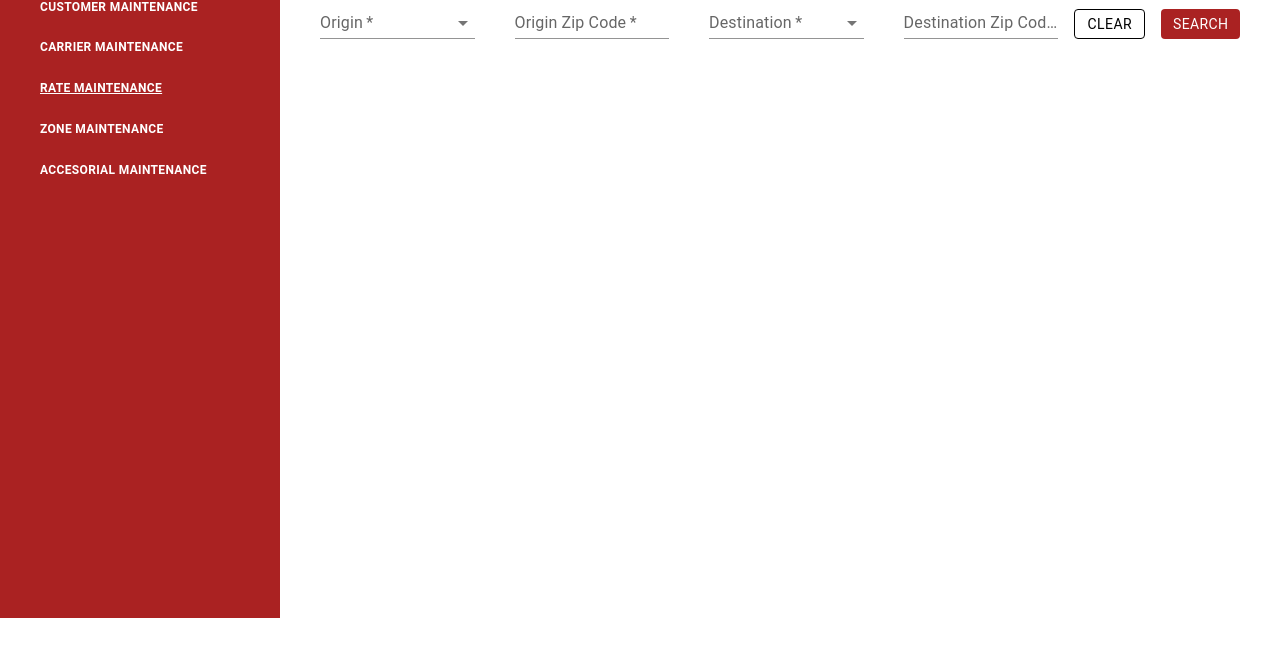
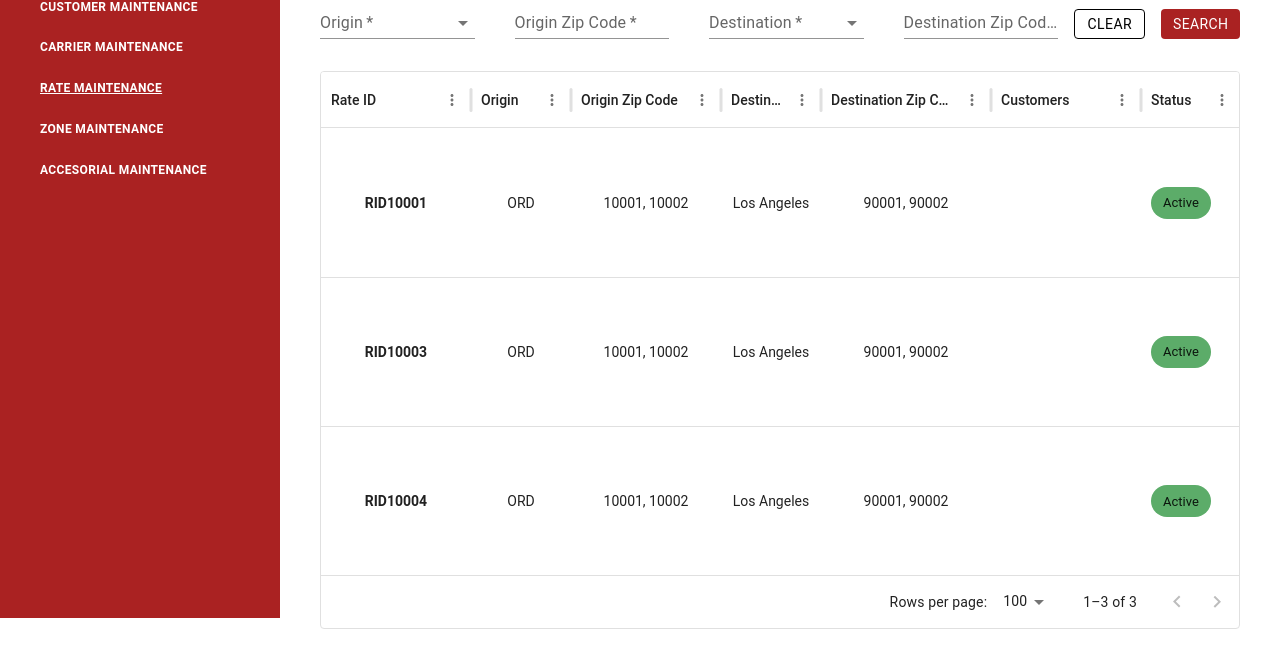
Before and after one commit to RM-Trucking/RM-Trucking, a React (Vite) app in the folder frontend/: page /app/maintenance/rate-maintenance in a window 1280 px wide. Shown: the part 241-908 px from the top of the page. Before the commit the page ends 800 px from the top, so only its background shows below. Built offline with nearby package versions, Linux system fonts and the light colour scheme.

Commit message:
added checkbox on rate table

```diff
--- a/frontend/src/redux/slices/customer.jsx
+++ b/frontend/src/redux/slices/customer.jsx
@@ -20,6 +20,7 @@ const initialState = {
   tableWhichBeingViewed: '',
   stationCurrentTab: 'department',
   stationTabTableData: [],
+  checkedRates: [],
 };
 
 const slice = createSlice({
@@ -35,6 +36,7 @@ const slice = createSlice({
       state.isLoading = true;
       state.customerSuccess = false;
       state.error = null;
+      state.stationTabTableData = [];
     },
     getCustomerdataSuccess(state, action) {
       state.isLoading = false;
@@ -100,7 +102,6 @@ const slice = createSlice({
       state.isLoading = false;
       state.stationTabTableData = [
         {
-          id: 1,
           rateID: "RID10002",
           origin: "ORD",
           originZipCode: "10001, 10002",
@@ -110,8 +111,43 @@ const slice = createSlice({
           rateLB: "$25.50",
           maxRate: "$25.50",
           expiryDate: "01-30-2026"
-        }
-      ]
+        },
+        {
+          rateID: "RID10005",
+          origin: "ORD",
+          originZipCode: "10001, 10002",
+          destination: "Los Angeles",
+          destinationZipCode: "90001, 90002",
+          minRate: "$25.50",
+          rateLB: "$25.50",
+          maxRate: "$25.50",
+          expiryDate: "01-30-2026"
+        },
+      ];
+      for (let i = 0; i < state.checkedRates.length; i++) {
+        state.stationTabTableData.push(state.checkedRates[i]);
+      }
+    },
+    setStationRateData(state, action) {
+      console.log('Setting station rate data in customer slice:', action.payload);
+      if (action.payload.checked) {
+        state.checkedRates.push({
+          rateID: action.payload.row.rateID,
+          origin: action.payload.row.origin,
+          originZipCode: action.payload.row.originZipCode,
+          destination: action.payload.row.destination,
+          destinationZipCode: action.payload.row.destinationZipCode,
+          minRate: action.payload.row.min,
+          rateLB: "",
+          maxRate: action.payload.row.max,
+          expiryDate: action.payload.row.expiryDate
+        });
+      }
+      else {
+        const filteredRates = state.checkedRates.filter(rate => rate.rateID !== action.payload.row.rateID);
+        console.log('Filtered Rates:', filteredRates);
+        state.checkedRates = filteredRates;
+      }
     },
     getStationAccessorialDataSuccess(state, action) {
       state.isLoading = false;
@@ -159,6 +195,7 @@ export const {
   setTableBeingViewed,
   setStationCurrentTab,
   setSelectedStationTabRowDetails,
+  setStationRateData,
 } = slice.actions;
 export default slice.reducer;
 
--- a/frontend/src/redux/slices/rate.jsx
+++ b/frontend/src/redux/slices/rate.jsx
@@ -13,6 +13,7 @@ const initialState = {
     rateSuccess: false,
     rateTableData: [],
     rateSearchObj: {},
+    selectedCurrentRateRow: {},
     currentRateTab: 'transportation',
 };
 
@@ -42,15 +43,48 @@ const slice = createSlice({
                     destinationZipCode: "90001, 90002",
                     status: "Active",
                     min: '140.00',
-                    '100': '.29 per lb',
-                    '1000': '.24 per lb',
-                    '3000': '.21 per lb',
-                    '5000': '.19 per lb',
-                    '10000': '.17 per lb',
+                    rate100: '.29 per lb',
+                    rate1000: '.24 per lb',
+                    rate3000: '.21 per lb',
+                    rate5000: '.19 per lb',
+                    rate10000: '.17 per lb',
                     max: '1755.00',
-                    effectiveDate: "01-30-2024",
                     expiryDate: "01-30-2026"
-                }
+                },
+                {
+                    id: 2,
+                    rateID: "RID10003",
+                    origin: "ORD",
+                    originZipCode: "10001, 10002",
+                    destination: "Los Angeles",
+                    destinationZipCode: "90001, 90002",
+                    status: "Active",
+                    min: '140.00',
+                    rate100: '.29 per lb',
+                    rate1000: '.24 per lb',
+                    rate3000: '.21 per lb',
+                    rate5000: '.19 per lb',
+                    rate10000: '.17 per lb',
+                    max: '1755.00',
+                    expiryDate: "01-30-2026"
+                },
+                {
+                    id: 3,
+                    rateID: "RID10004",
+                    origin: "ORD",
+                    originZipCode: "10001, 10002",
+                    destination: "Los Angeles",
+                    destinationZipCode: "90001, 90002",
+                    status: "Active",
+                    min: '140.00',
+                    rate100: '.29 per lb',
+                    rate1000: '.24 per lb',
+                    rate3000: '.21 per lb',
+                    rate5000: '.19 per lb',
+                    rate10000: '.17 per lb',
+                    max: '1755.00',
+                    expiryDate: "01-30-2026"
+                },
             ];
         },
         setRateSearchObj(state, action) {
@@ -59,6 +93,9 @@ const slice = createSlice({
         setCurrentRateTab(state, action) {
             state.currentRateTab = action.payload;
         },
+        setSelectedCurrentRateRow(state, action) {
+            state.selectedCurrentRateRow = action.payload;
+        },
 
     },
 });
@@ -66,6 +103,7 @@ const slice = createSlice({
 export const {
     setRateSearchObj,
     setCurrentRateTab,
+    setSelectedCurrentRateRow,
 } = slice.actions;
 export default slice.reducer;
 
--- a/frontend/src/sections/customer/StationTabsTable.jsx
+++ b/frontend/src/sections/customer/StationTabsTable.jsx
@@ -514,7 +514,7 @@ export default function StationTabsTable({ currentTab, setActionType }) {
                     rows={stationTabTableData}
                     columns={tableColumns}
                     loading={customerLoading}
-                    getRowId={(row) => row?.id}
+                    getRowId={(row) => row?.id || row?.rateID}
                     pagination
                     slots={{
                         noRowsOverlay: CustomNoRowsOverlay,
--- a/frontend/src/sections/rate/RateTable.jsx
+++ b/frontend/src/sections/rate/RateTable.jsx
@@ -0,0 +1,187 @@
+import { useState, useEffect } from 'react';
+import {
+    Box, Typography, Chip, Stack, Tooltip,
+
+} from '@mui/material';
+import { DataGrid } from '@mui/x-data-grid';
+import { ErrorBoundary } from 'react-error-boundary';
+
+// shared components
+import ErrorFallback from '../shared/ErrorBoundary';
+import Iconify from '../../components/iconify';
+import { useDispatch, useSelector } from '../../redux/store';
+import { setSelectedCurrentRateRow, getRateDashboardData } from '../../redux/slices/rate';
+import { setTableBeingViewed, setStationRateData } from '../../redux/slices/customer';
+import CustomNoRowsOverlay from '../shared/CustomNoRowsOverlay';
+import StyledCheckbox from '../shared/StyledCheckBox';
+// ----------------------------------------------------------------
+
+export default function RateTable() {
+    const dispatch = useDispatch();
+    const { rateTableData, isLoading } = useSelector((state) => state.ratedata);
+    const logError = (error, info) => {
+        // Use an error reporting service here
+        console.error("Error caught:", info);
+        console.log(error);
+    };
+    const rateColumns = [
+        {
+            field: 'rateID',
+            headerName: 'Rate ID',
+            width: 150,
+            cellClassName: 'center-status-cell',
+            renderCell: (params) => (
+                <Box sx={{ fontWeight: 'bold' }}>
+                    {params?.row?.rateID}
+                </Box>
+            )
+        },
+        {
+            field: 'origin',
+            headerName: 'Origin',
+            width: 100,
+            cellClassName: 'center-status-cell',
+        },
+        {
+            field: 'originZipCode',
+            headerName: 'Origin Zip Code',
+            width: 150,
+            cellClassName: 'center-status-cell',
+        },
+        {
+            field: 'destination',
+            headerName: 'Destination',
+            width: 100,
+            cellClassName: 'center-status-cell',
+        },
+        {
+            field: 'destinationZipCode',
+            headerName: 'Destination Zip Code',
+            width: 170,
+            cellClassName: 'center-status-cell',
+        },
+        {
+            field: 'customers',
+            headerName: 'Customers',
+            width: 150,
+            cellClassName: 'center-status-cell',
+        },
+        {
+            field: 'status',
+            headerName: 'Status',
+            width: 100,
+            align: 'center',
+            cellClassName: 'center-status-cell',
+            renderCell: (params) => {
+                const element = (
+                    <Box
+                        sx={{
+                            display: 'flex',
+                            flex: 1,
+                        }}
+                    >
+                        <Chip label={params?.row?.status} sx={{ backgroundColor: (params?.row?.status?.toLowerCase() === 'inactive') ? 'rgba(143, 143, 143, 1)' : 'rgba(92, 172, 105, 1)', }} />
+                    </Box>
+                );
+                return element;
+            },
+        },
+        {
+            field: "rates",
+            headerName: "Rates",
+            minWidth: 200,
+            minHeight: 200,
+            flex: 1,
+            headerAlign: 'center',
+            cellClassName: 'center-status-cell',
+            renderCell: (params) => {
+                const element = (
+                    <Stack flexDirection={'column'} sx={{ mt: 0.5, mb: 0.5, }}>
+                        <Typography variant="normal">Min: {params?.row?.min}</Typography>
+                        <Typography variant="normal">100: {params?.row?.rate100}</Typography>
+                        <Typography variant="normal">1000: {params?.row?.rate1000}</Typography>
+                        <Typography variant="normal">3000: {params?.row?.rate3000}</Typography>
+                        <Typography variant="normal">5000: {params?.row?.rate5000}</Typography>
+                        <Typography variant="normal">10000: {params?.row?.rate10000}</Typography>
+                        <Typography variant="normal">Max: {params?.row?.max}</Typography>
+                    </Stack>
+                );
+                return element;
+            }
+        },
+        {
+            field: 'expiryDate',
+            headerName: 'Expiry Date',
+            width: 150,
+            cellClassName: 'center-status-cell',
+        },
+        {
+            field: 'actions',
+            headerName: 'Actions',
+            width: 150,
+            cellClassName: 'center-status-cell',
+            renderCell: (params) => {
+                const element = (
+                    <Box
+                        sx={{
+                            display: 'flex',
+                            flex: 1,
+                            mb: 1.2,
+                            mt: 1.2,
+                        }}
+                    >
+                        <Tooltip title={'View'} arrow>
+                            <Iconify icon="carbon:view-filled" sx={{ color: '#000', mr: 2 }} onClick={() => {
+                                dispatch(setSelectedCurrentRateRow(params.row));
+                            }} />
+                        </Tooltip>
+
+                        <StyledCheckbox
+                            sx={{ mt: -1 }}
+                            onChange={(e, i) => {
+                                const isChecked = e.target.checked;
+                            }} />
+                    </Box>
+                );
+                return element;
+            },
+        }
+    ];
+
+    useEffect(() => {
+        // Dispatch action to fetch rate dashboard data
+        dispatch(setTableBeingViewed('rate'));
+        dispatch(getRateDashboardData());
+    }, []);
+    return (
+        <>
+            <ErrorBoundary
+                FallbackComponent={ErrorFallback}
+                onError={logError}
+                onReset={() => {
+                    // Optional: reset app state here if necessary before retry
+                    console.log("Error boundary reset triggered");
+                }}
+            >
+                <Box sx={{ width: "100%", flex: 1, mt: 2 }}>
+
+                    <DataGrid
+                        rows={rateTableData}
+                        columns={rateColumns}
+                        loading={isLoading}
+                        getRowId={(row) => row?.id}
+                        pagination
+                        slots={{
+                            noRowsOverlay: CustomNoRowsOverlay,
+                        }}
+                        getRowHeight={() => 'auto'}
+                        onRowClick={(params, event) => {
+                            console.log('Row clicked:', params);
+                            // dispatch(setStationRateData({ row: params.row, checked: event.target.checked }));
+                        }}
+                    />
+                </Box>
+            </ErrorBoundary>
+        </>
+    );
+}
--- a/frontend/src/sections/rate/RatehomePage.jsx
+++ b/frontend/src/sections/rate/RatehomePage.jsx
@@ -7,6 +7,7 @@ import { ErrorBoundary } from 'react-error-boundary';
 // shared components
 import ErrorFallback from '../shared/ErrorBoundary';
 import RateTabs from './RateTabs';
+import RateTable from './RateTable';
 // ----------------------------------------------------------------
 
 export default function RatehomePage() {
@@ -28,6 +29,7 @@ export default function RatehomePage() {
         <Box sx={{ p: 3 }}>
          <Typography sx={{ fontSize: '18px', fontWeight: 600, mt:2 }}>Rate Maintenance</Typography>
           <RateTabs />
+          <RateTable />
         </Box>
       </ErrorBoundary>
     </>
```
